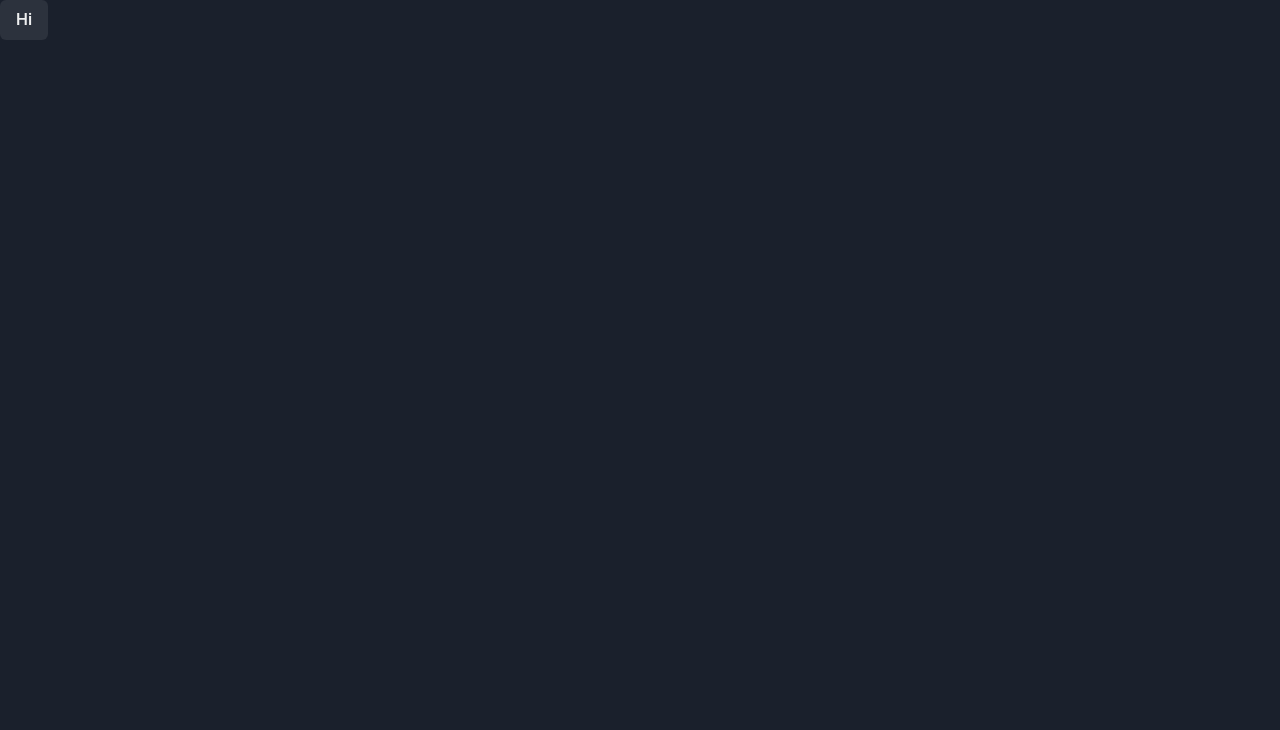
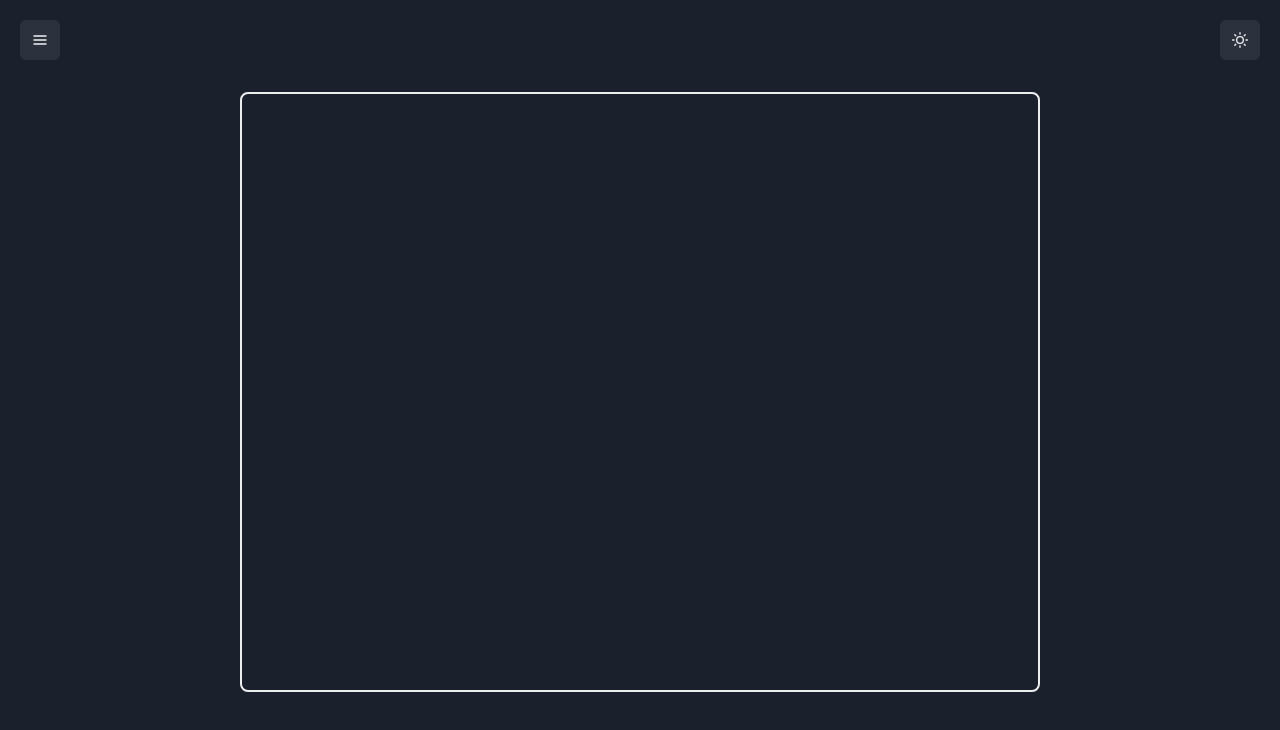
Before and after one commit to AphonicChaos/warwomb, a React (Create React App) app: page / in a window 1280 px wide. Shown: the top 730 px of the page. Built offline with nearby package versions, Linux system fonts and the light colour scheme.

Commit message:
A bit more layout work

```diff
--- a/package.json
+++ b/package.json
@@ -3,6 +3,7 @@
   "version": "0.1.0",
   "private": true,
   "dependencies": {
+    "@chakra-ui/icons": "^2.0.17",
     "@chakra-ui/react": "^2.5.1",
     "@emotion/react": "^11.10.6",
     "@emotion/styled": "^11.10.6",
--- a/src/App.tsx
+++ b/src/App.tsx
@@ -1,15 +1,80 @@
-import { ChakraProvider, Button, ColorModeScript, useColorMode } from '@chakra-ui/react';
+import {
+  Box,
+  Card,
+  CardBody,
+  CardHeader,
+  ChakraProvider,
+  Drawer,
+  DrawerBody,
+  DrawerCloseButton,
+  DrawerContent,
+  DrawerHeader,
+  DrawerOverlay,
+  Flex,
+  IconButton,
+  Spacer,
+  useColorMode,
+  useDisclosure,
+  useBoolean
+} from '@chakra-ui/react';
+import { Table } from './Table';
 import { theme } from './theme';
+import { SunIcon, MoonIcon, HamburgerIcon } from '@chakra-ui/icons';
 
 const Root = () => {
   const { colorMode, toggleColorMode } = useColorMode();
-  console.log(colorMode);
+  const {
+    isOpen: toolboxIsOpen,
+    onOpen: onToolboxOpen,
+    onClose: onToolboxClose
+  } = useDisclosure();
+
   return (
-    <Button
-      onClick={toggleColorMode}
-    >
-      Hi
-    </Button>
+    // outer container
+    <Flex flexDirection="column" height="100%">
+      {/* top icons */}
+      <Flex>
+        <IconButton
+          aria-label='Menu'
+          icon={<HamburgerIcon />}
+          onClick={onToolboxOpen}
+        />
+        <Spacer />
+        <IconButton
+          aria-label='Color mode'
+          icon={
+            colorMode === 'dark'
+            ? <SunIcon />
+            : <MoonIcon />
+          }
+          onClick={toggleColorMode}
+        />
+      </Flex>
+      <Box>
+        <Drawer
+          isOpen={toolboxIsOpen}
+          placement="left"
+          onClose={onToolboxClose}
+        >
+          <DrawerOverlay />
+          <DrawerContent>
+            <DrawerCloseButton />
+            <DrawerHeader>
+            Tools
+            </DrawerHeader>
+            <DrawerBody>
+            <p>
+                Here is where all the various tools you might
+                need during a game would go.
+            </p>
+            </DrawerBody>
+          </DrawerContent>
+        </Drawer>
+        <Table width={800} height={600} />
+      </Box>
+      <Spacer />
+      {/* Hand */}
+    </Flex>
   );
 };
 
--- a/src/Ruler.tsx
+++ b/src/Ruler.tsx
@@ -26,7 +26,7 @@
     if (e.evt.button !== 2) return;
 
     setMeasuring(true);
-    const { x, y }= e.target.getStage()?.getPointerPosition() ?? {x: 0, y: 0};
+    const { x, y }= e.target.getStage()?.getRelativePointerPosition() ?? {x: 0, y: 0};
     setPoints([x, y])
   };
 
@@ -40,7 +40,7 @@
   const move = (e: Konva.KonvaEventObject<MouseEvent>) => {
     if (!measuring) return;
 
-    const { x, y } = e.target.getStage()?.getPointerPosition() ?? {x: 0, y: 0};
+    const { x, y } = e.target.getStage()?.getRelativePointerPosition() ?? {x: 0, y: 0};
     setPoints([
       ...points.slice(0, 2),
       x,
@@ -66,10 +66,14 @@
   tooltipColor = "white",
   tooltipBackgroundColor = "black"
 }: RulerProps) => {
-  const [_, __, x = 0, y = 0] = points;
+  const [, , x = 0, y = 0] = points;
   const opacity = distance ? 0.75 : 0;
   return (
     <>
+      <Line
+        stroke={stroke}
+        points={points}
+      />
       <Tooltip
         x={x}
         y={y}
@@ -78,10 +82,6 @@
         opacity={opacity}
         text={distance.toLocaleString()}
       />
-      <Line
-        stroke={stroke}
-        points={points}
-      />
     </>
   );
 };
--- a/src/Table.tsx
+++ b/src/Table.tsx
@@ -3,9 +3,18 @@
   Layer,
 } from 'react-konva';
 import Konva from 'konva';
+import { Box } from '@chakra-ui/react';
 import { Ruler, useRuler } from './Ruler';
 
-export const App = () => {
+export type TableProps = {
+  width?: number;
+  height?: number;
+};
+
+export const Table = ({
+  width = window.innerWidth,
+  height = window.innerHeight
+}: TableProps) => {
   const ruler = useRuler();
 
   const handleContextMenu = (e: Konva.KonvaEventObject<MouseEvent>) => {
@@ -13,9 +22,17 @@
   };
 
   return (
+    <Box
+      borderRadius="lg"
+      border="2px"
+      my="2em"
+      mx="auto"
+      width={width}
+      height={height}
+    >
       <Stage
-      width={window.innerWidth}
-      height={window.innerHeight}
+        width={width}
+        height={height}
         onContextMenu={handleContextMenu}
         onMouseDown={ruler.down}
         onMouseUp={ruler.up}
@@ -29,5 +46,6 @@
           />
         </Layer>
       </Stage>
+    </Box>
   );
 }
--- a/src/theme.ts
+++ b/src/theme.ts
@@ -3,6 +3,20 @@
 const config: ThemeConfig = {
   initialColorMode: 'dark',
   useSystemColorMode: false
-}
+};
 
-export const theme = extendTheme({ config });
+const styles = {
+  global: {
+    'html, body': {
+      margin: '10px',
+      marginBottom: 0,
+      height: 'calc(100vh - 20px)',
+      overflow: 'hidden'
+    },
+    '#root': {
+      height: '100%'
+    }
+  }
+};
+
+export const theme = extendTheme({ config, styles });
```
Also changed, not shown: 1 other file (tests, documents, lock files or other folders). Lines whose indentation alone changed are shown as unchanged.
